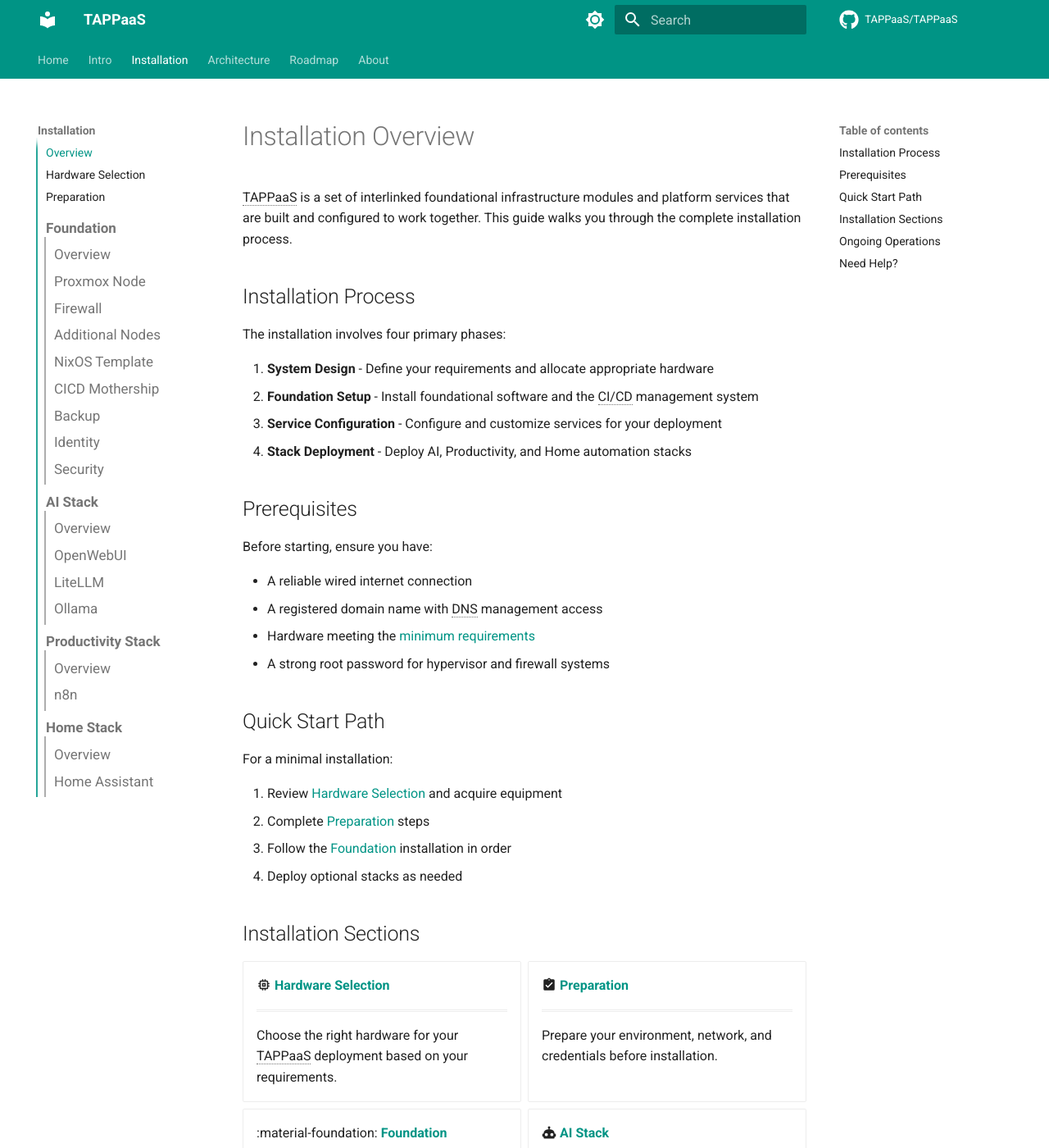
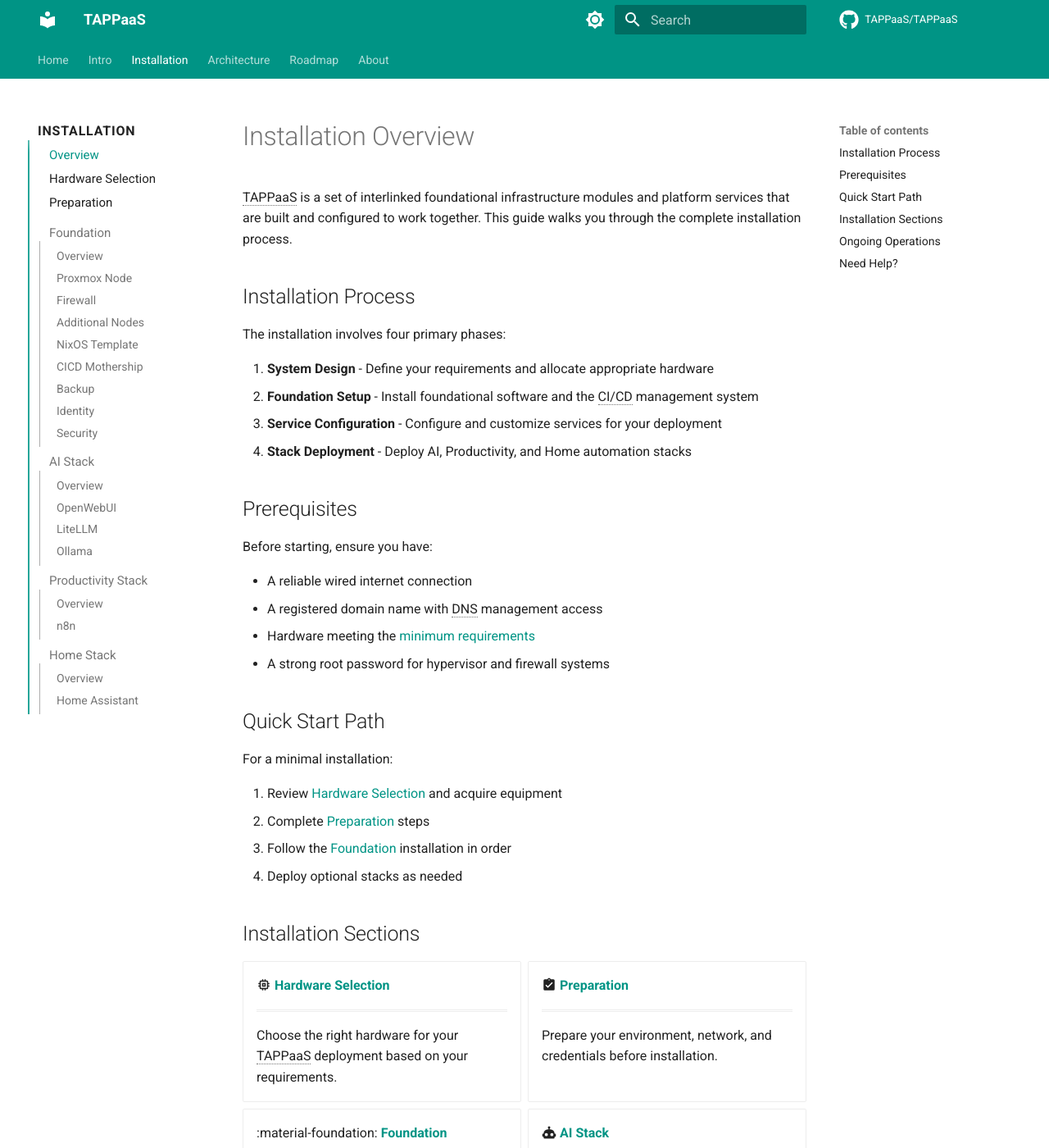
Before and after one commit to TAPPaaS/Documentation, an MkDocs documentation site: the page built from docs/installation/index.md, in a window 1280 px wide and 1400 px high. Shown: the whole window at 82% size. Built offline with MkDocs 1.6.1 and Material for MkDocs 9.7.7, drawn with Linux system fonts in a browser that asks for light colours; comment, search, counter and statistics services are not loaded.

Commit message:
Clearer navigation hierarchy with tab indentation
- Level 1: Uppercase, bold, larger font
- Level 2: Indented 1.2rem with left border
- Level 3: Further indented with lighter border
- Progressive font size reduction at each level

🤖 Generated with [Claude Code](https://claude.com/claude-code)

Co-Authored-By: Claude Opus 4.5 <noreply@anthropic.com>

```diff
--- a/docs/stylesheets/extra.css
+++ b/docs/stylesheets/extra.css
@@ -147,32 +147,42 @@ a:not(.md-button):hover {
   transition: color 0.2s ease;
 }
 
-/* Nested navigation hierarchy styling */
-.md-nav--primary .md-nav__item--nested > .md-nav > .md-nav__list {
-  padding-left: 0.5rem;
-  border-left: 2px solid var(--md-primary-fg-color--light);
-  margin-left: 0.5rem;
+/* Level 1 navigation items (top-level menu items) */
+.md-sidebar--primary .md-nav--primary > .md-nav__list > .md-nav__item > .md-nav__link,
+.md-sidebar--primary .md-nav--primary > .md-nav__list > .md-nav__item > label {
+  font-weight: 700;
+  font-size: 0.8rem;
+  text-transform: uppercase;
+  letter-spacing: 0.05em;
+  color: var(--md-default-fg-color);
 }
 
-/* Second level nesting */
-.md-nav--primary .md-nav__item--nested .md-nav__item--nested > .md-nav > .md-nav__list {
-  padding-left: 0.5rem;
-  border-left: 2px solid var(--md-default-fg-color--lighter);
-  margin-left: 0.5rem;
+/* Level 2 navigation items - indented with tab distance */
+.md-sidebar--primary .md-nav--primary .md-nav .md-nav__list {
+  padding-left: 1.2rem;
+  margin-left: 0;
+  border-left: 2px solid var(--md-primary-fg-color--light);
 }
 
-/* Style parent items differently */
-.md-nav--primary .md-nav__item--nested > .md-nav__link {
-  font-weight: 600;
+/* Level 2 links styling */
+.md-sidebar--primary .md-nav--primary .md-nav .md-nav__link {
+  font-weight: 400;
+  font-size: 0.75rem;
 }
 
-/* Sub-submenu items smaller and lighter */
-.md-nav--primary .md-nav__item--nested .md-nav__item--nested .md-nav__link {
-  font-size: 0.85rem;
+/* Level 3 navigation items - further indented */
+.md-sidebar--primary .md-nav--primary .md-nav .md-nav .md-nav__list {
+  padding-left: 1rem;
+  border-left: 1px solid var(--md-default-fg-color--lighter);
+}
+
+/* Level 3 links styling */
+.md-sidebar--primary .md-nav--primary .md-nav .md-nav .md-nav__link {
+  font-size: 0.7rem;
   color: var(--md-default-fg-color--light);
 }
 
-.md-nav--primary .md-nav__item--nested .md-nav__item--nested .md-nav__link:hover {
+.md-sidebar--primary .md-nav--primary .md-nav .md-nav .md-nav__link:hover {
   color: var(--md-primary-fg-color);
 }
 
```
